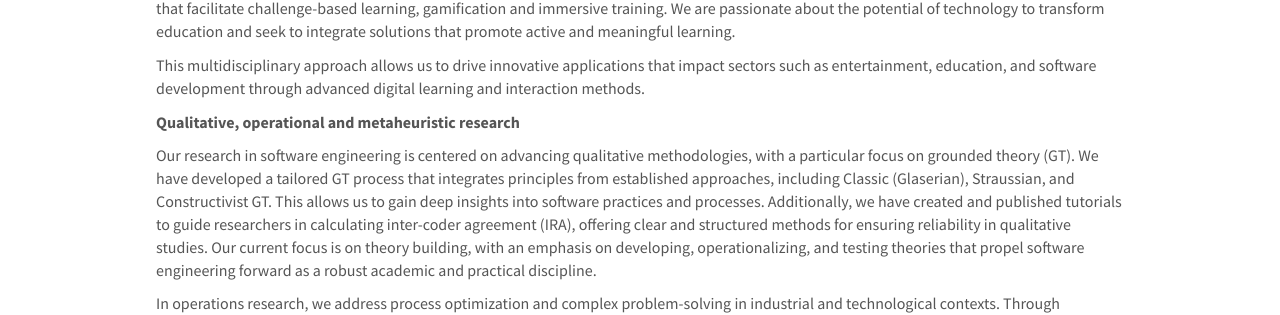
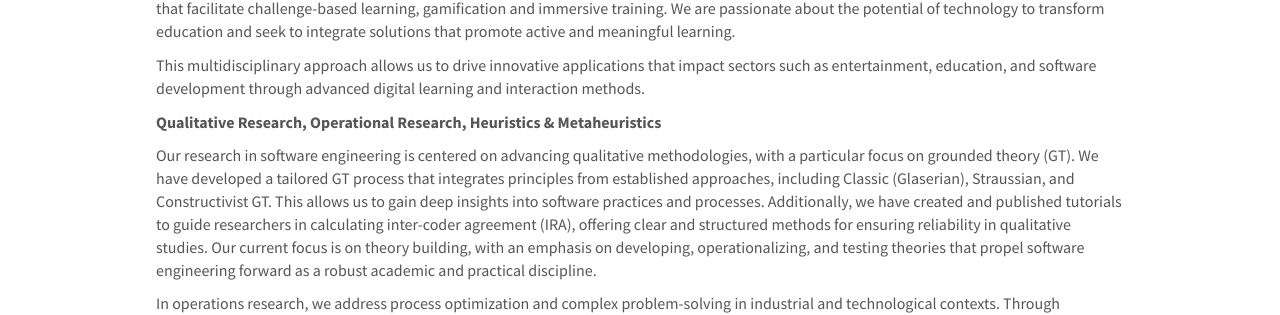
Before and after one commit to gi-innovatec/gi-innovatec.github.io, a Jekyll site: the page built from _pages/research.md, in a window 1280 px wide and 900 px high, scrolled down 525 px. Shown: the part 148-463 px from the top of the window. Built offline with Jekyll 4.4.1, drawn with Linux system fonts in a browser that asks for light colours; nearby versions of some CDN libraries.

Commit message:
Update research.md

```diff
--- a/_pages/research.md
+++ b/_pages/research.md
@@ -40,7 +40,7 @@ In computer graphics, we explore both the creation of advanced visual environmen
 This multidisciplinary approach allows us to drive innovative applications that impact sectors such as entertainment, education, and software development through advanced digital learning and interaction methods.
 
 <!---**Investigación cualitativa, operativa y metaheurísticas** --->
-**Qualitative, operational and metaheuristic research**
+**Qualitative Research, Operational Research, Heuristics & Metaheuristics**
 
 Our research in software engineering is centered on advancing qualitative methodologies, with a particular focus on grounded theory (GT). We have developed a tailored GT process that integrates principles from established approaches, including Classic (Glaserian), Straussian, and Constructivist GT. This allows us to gain deep insights into software practices and processes. Additionally, we have created and published tutorials to guide researchers in calculating inter-coder agreement (IRA), offering clear and structured methods for ensuring reliability in qualitative studies. Our current focus is on theory building, with an emphasis on developing, operationalizing, and testing theories that propel software engineering forward as a robust academic and practical discipline.
 
```
